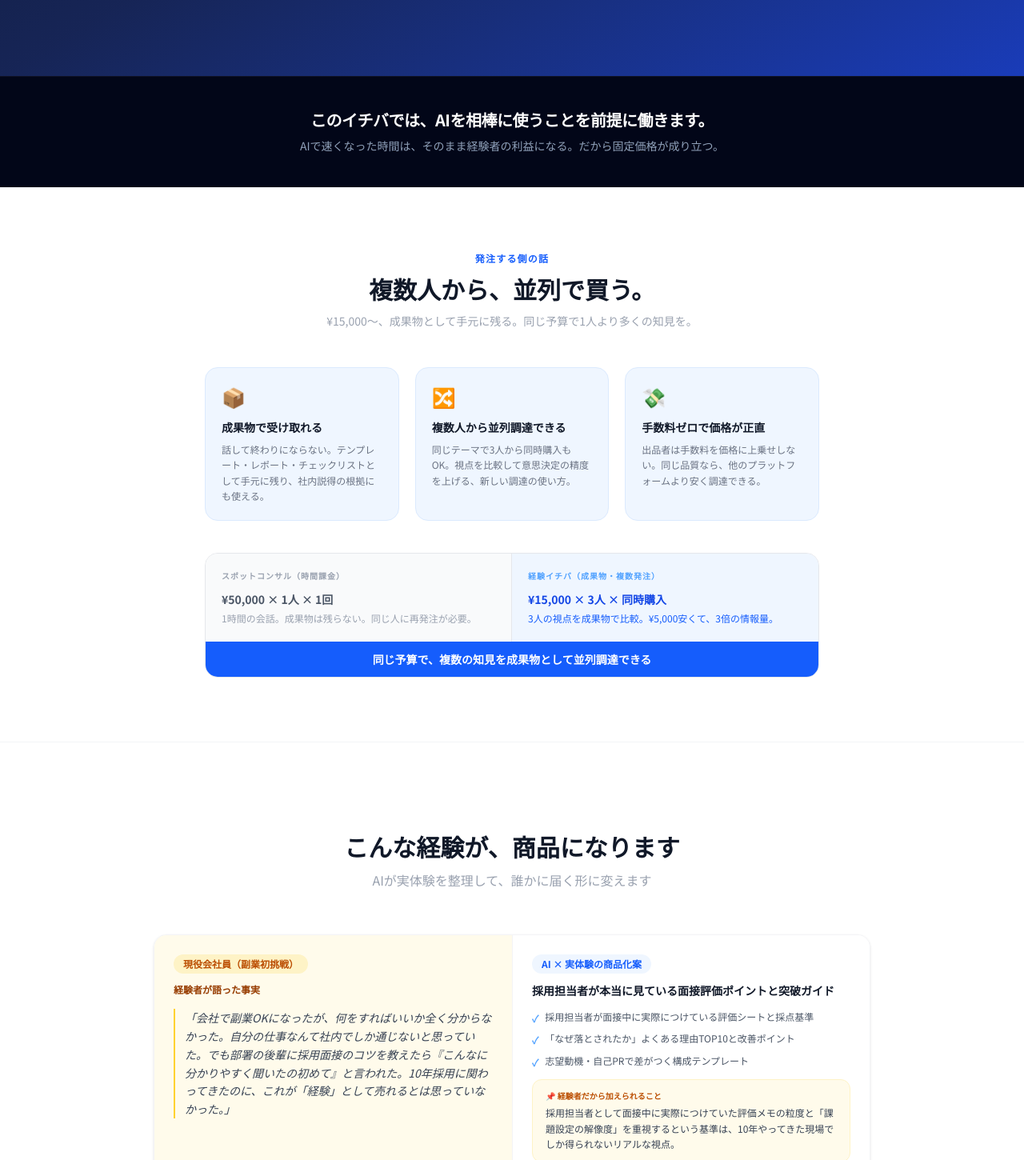
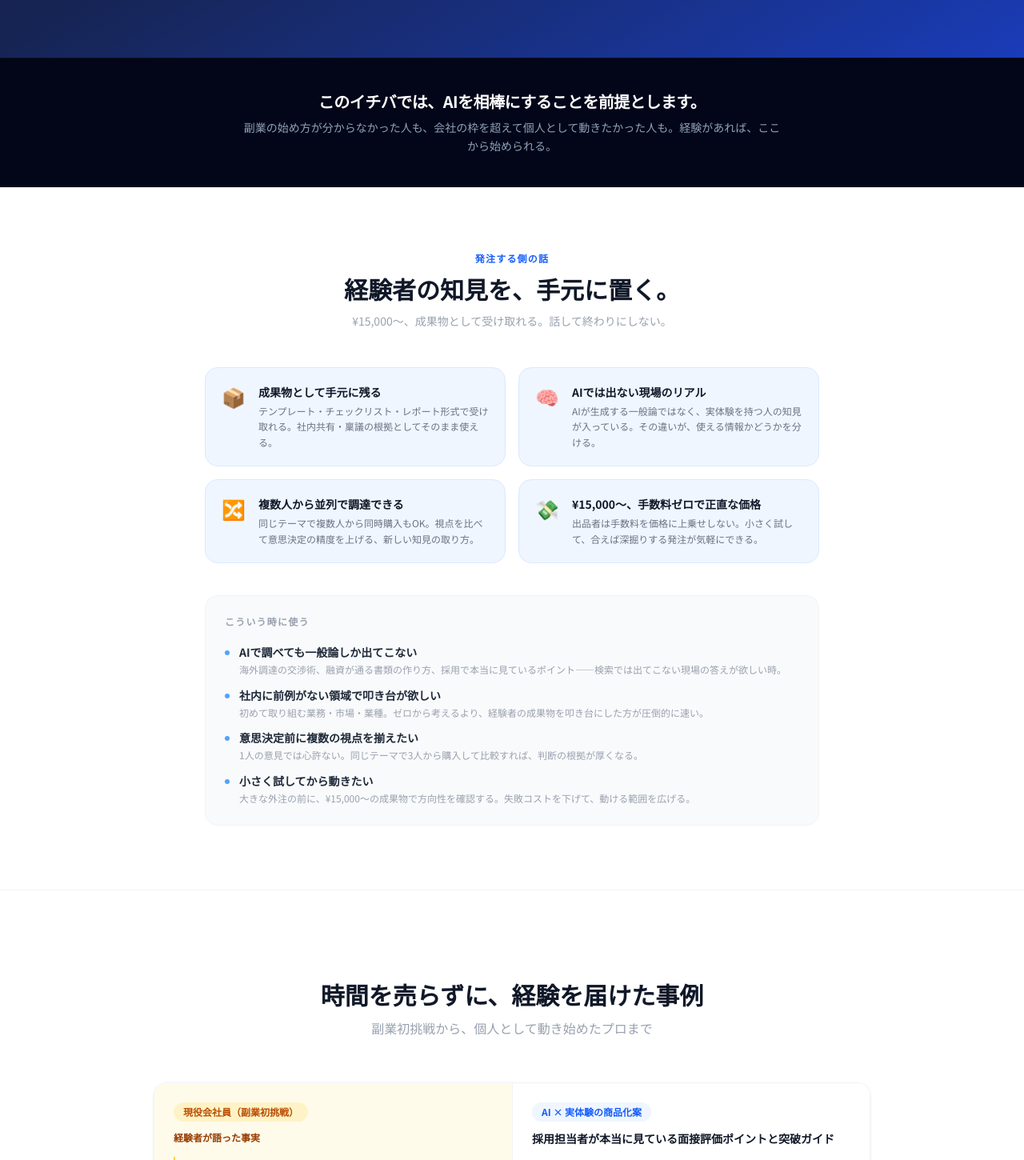
Before and after one commit to westville1030-tech11/skill-tana, a Next.js app: page / in a window 1280 px wide. Shown: the part 740-2190 px from the top of the page at 80% size. Built offline with nearby package versions, Linux system fonts and the light colour scheme; no server answers.

Commit message:
LP全面改訂：時間給卒業・フェーズ1向けケース差し替え

```diff
--- a/app/page.tsx
+++ b/app/page.tsx
@@ -22,7 +22,7 @@ export default function Home() {
                 <span className="text-blue-300">卒業する。</span>
               </h1>
               <p className="text-slate-300 text-sm leading-relaxed mb-8 max-w-sm mx-auto lg:mx-0">
-                ビザスクの1時間制、ランサーズの20%手数料。固定価格の成果物なら、AIを使うほど稼げて、一度作れば何度でも売れる。
+                時間を切り売りするのは、もう古い。固定価格の成果物なら、AIを使うほど稼げて、一度作れば何度でも売れる。
               </p>
 
               <div className="grid sm:grid-cols-2 gap-4 mb-6">
@@ -78,10 +78,10 @@ export default function Home() {
       <section className="bg-slate-950 px-4 py-10 border-t border-white/5">
         <div className="max-w-2xl mx-auto text-center space-y-2">
           <p className="text-white text-lg md:text-xl font-bold leading-snug tracking-tight">
-            このイチバでは、AIを相棒に使うことを前提に働きます。
+            このイチバでは、AIを相棒にすることを前提とします。
           </p>
           <p className="text-slate-400 text-sm leading-relaxed">
-            AIで速くなった時間は、そのまま経験者の利益になる。だから固定価格が成り立つ。
+            副業の始め方が分からなかった人も、会社の枠を超えて個人として動きたかった人も。経験があれば、ここから始められる。
           </p>
         </div>
       </section>
@@ -91,49 +91,58 @@ export default function Home() {
         <div className="max-w-3xl mx-auto">
           <p className="text-xs font-bold text-blue-600 tracking-widest text-center mb-3">発注する側の話</p>
           <h2 className="text-3xl font-bold text-center text-gray-900 mb-3">
-            複数人から、並列で買う。
+            経験者の知見を、手元に置く。
           </h2>
-          <p className="text-center text-gray-400 text-sm mb-12">¥15,000〜、成果物として手元に残る。同じ予算で1人より多くの知見を。</p>
+          <p className="text-center text-gray-400 text-sm mb-12">¥15,000〜、成果物として受け取れる。話して終わりにしない。</p>
 
-          <div className="grid md:grid-cols-3 gap-5 mb-10">
-            <div className="rounded-2xl bg-blue-50 border border-blue-100 p-5">
-              <p className="text-2xl mb-3">📦</p>
-              <p className="font-bold text-gray-900 text-sm mb-2">成果物で受け取れる</p>
-              <p className="text-xs text-gray-500 leading-relaxed">
-                話して終わりにならない。テンプレート・レポート・チェックリストとして手元に残り、社内説得の根拠にも使える。
-              </p>
+          <div className="grid sm:grid-cols-2 gap-4 mb-10">
+            <div className="rounded-2xl bg-blue-50 border border-blue-100 p-5 flex gap-4">
+              <p className="text-2xl flex-shrink-0">📦</p>
+              <div>
+                <p className="font-bold text-gray-900 text-sm mb-1">成果物として手元に残る</p>
+                <p className="text-xs text-gray-500 leading-relaxed">テンプレート・チェックリスト・レポート形式で受け取れる。社内共有・稟議の根拠としてそのまま使える。</p>
+              </div>
             </div>
-            <div className="rounded-2xl bg-blue-50 border border-blue-100 p-5">
-              <p className="text-2xl mb-3">🔀</p>
-              <p className="font-bold text-gray-900 text-sm mb-2">複数人から並列調達できる</p>
-              <p className="text-xs text-gray-500 leading-relaxed">
-                同じテーマで3人から同時購入もOK。視点を比較して意思決定の精度を上げる、新しい調達の使い方。
-              </p>
+            <div className="rounded-2xl bg-blue-50 border border-blue-100 p-5 flex gap-4">
+              <p className="text-2xl flex-shrink-0">🧠</p>
+              <div>
+                <p className="font-bold text-gray-900 text-sm mb-1">AIでは出ない現場のリアル</p>
+                <p className="text-xs text-gray-500 leading-relaxed">AIが生成する一般論ではなく、実体験を持つ人の知見が入っている。その違いが、使える情報かどうかを分ける。</p>
+              </div>
             </div>
-            <div className="rounded-2xl bg-blue-50 border border-blue-100 p-5">
-              <p className="text-2xl mb-3">💸</p>
-              <p className="font-bold text-gray-900 text-sm mb-2">手数料ゼロで価格が正直</p>
-              <p className="text-xs text-gray-500 leading-relaxed">
-                出品者は手数料を価格に上乗せしない。同じ品質なら、他のプラットフォームより安く調達できる。
-              </p>
+            <div className="rounded-2xl bg-blue-50 border border-blue-100 p-5 flex gap-4">
+              <p className="text-2xl flex-shrink-0">🔀</p>
+              <div>
+                <p className="font-bold text-gray-900 text-sm mb-1">複数人から並列で調達できる</p>
+                <p className="text-xs text-gray-500 leading-relaxed">同じテーマで複数人から同時購入もOK。視点を比べて意思決定の精度を上げる、新しい知見の取り方。</p>
+              </div>
+            </div>
+            <div className="rounded-2xl bg-blue-50 border border-blue-100 p-5 flex gap-4">
+              <p className="text-2xl flex-shrink-0">💸</p>
+              <div>
+                <p className="font-bold text-gray-900 text-sm mb-1">¥15,000〜、手数料ゼロで正直な価格</p>
+                <p className="text-xs text-gray-500 leading-relaxed">出品者は手数料を価格に上乗せしない。小さく試して、合えば深掘りする発注が気軽にできる。</p>
+              </div>
             </div>
           </div>
 
-          <div className="rounded-2xl border border-gray-200 overflow-hidden">
-            <div className="grid grid-cols-2">
-              <div className="bg-gray-50 p-5 border-r border-gray-200">
-                <p className="text-[10px] font-bold text-gray-400 tracking-widest mb-3">スポットコンサル（時間課金）</p>
-                <p className="text-sm font-bold text-gray-600 mb-1">¥50,000 × 1人 × 1回</p>
-                <p className="text-xs text-gray-400 leading-relaxed">1時間の会話。成果物は残らない。同じ人に再発注が必要。</p>
-              </div>
-              <div className="bg-blue-50 p-5">
-                <p className="text-[10px] font-bold text-blue-400 tracking-widest mb-3">経験イチバ（成果物・複数発注）</p>
-                <p className="text-sm font-bold text-blue-700 mb-1">¥15,000 × 3人 × 同時購入</p>
-                <p className="text-xs text-blue-600 leading-relaxed">3人の視点を成果物で比較。¥5,000安くて、3倍の情報量。</p>
-              </div>
-            </div>
-            <div className="bg-blue-600 px-6 py-3 text-center">
-              <p className="text-sm text-white font-bold">同じ予算で、複数の知見を成果物として並列調達できる</p>
+          <div className="rounded-2xl border border-gray-100 bg-gray-50 p-6">
+            <p className="text-xs font-bold text-gray-400 tracking-widest mb-5">こういう時に使う</p>
+            <div className="space-y-3">
+              {[
+                { scene: "AIで調べても一般論しか出てこない", detail: "海外調達の交渉術、融資が通る書類の作り方、採用で本当に見ているポイント——検索では出てこない現場の答えが欲しい時。" },
+                { scene: "社内に前例がない領域で叩き台が欲しい", detail: "初めて取り組む業務・市場・業種。ゼロから考えるより、経験者の成果物を叩き台にした方が圧倒的に速い。" },
+                { scene: "意思決定前に複数の視点を揃えたい", detail: "1人の意見では心許ない。同じテーマで3人から購入して比較すれば、判断の根拠が厚くなる。" },
+                { scene: "小さく試してから動きたい", detail: "大きな外注の前に、¥15,000〜の成果物で方向性を確認する。失敗コストを下げて、動ける範囲を広げる。" },
+              ].map((item) => (
+                <div key={item.scene} className="flex gap-3 items-start">
+                  <span className="flex-shrink-0 w-1.5 h-1.5 rounded-full bg-blue-400 mt-2" />
+                  <div>
+                    <p className="text-sm font-bold text-gray-800">{item.scene}</p>
+                    <p className="text-xs text-gray-400 leading-relaxed mt-0.5">{item.detail}</p>
+                  </div>
+                </div>
+              ))}
             </div>
           </div>
         </div>
@@ -142,8 +151,8 @@ export default function Home() {
       {/* 経験→商品化 事例 */}
       <section className="py-28 px-4 bg-white border-t border-gray-100">
         <div className="max-w-4xl mx-auto">
-          <h2 className="text-3xl font-bold text-center text-gray-900 mb-3">こんな経験が、商品になります</h2>
-          <p className="text-center text-gray-400 mb-14">AIが実体験を整理して、誰かに届く形に変えます</p>
+          <h2 className="text-3xl font-bold text-center text-gray-900 mb-3">時間を売らずに、経験を届けた事例</h2>
+          <p className="text-center text-gray-400 mb-14">副業初挑戦から、個人として動き始めたプロまで</p>
 
           <div className="space-y-8">
             {commercializationCases.map((c) => (
@@ -916,28 +925,28 @@ const commercializationCases = [
     experienceValue: "「なぜ断られたか」の本当の理由は事業内容ではなく書類の見せ方にある、という30年分の審査現場で気づいたインサイト。AIには書けない融資担当者側のリアル。",
   },
   {
-    role: "育休中の親（元SNSマーケ担当）",
-    experience: "産前は大手ECのSNSマーケ担当だった。育休中に自社の子ども服ブランドのInstagramを趣味で試したら、3ヶ月でフォロワーが1万人になった。同じ悩みを持つ育休ママたちに発信したのが効いた。",
-    productTitle: "ゼロから1万フォロワーへのInstagram育成ロードマップ（育児・子どもジャンル特化）",
+    role: "フリーランス（Web制作・ブランディング8年）",
+    experience: "クラウドワークスで案件を取り続けていたが、手数料20%と単価競争に疲弊していた。8年かけて体系化した「中小企業がリブランディングで失敗するパターン」を成果物にしたら、同じ情報を価格競争なしで届けられると気づいた。",
+    productTitle: "中小企業のリブランディング失敗パターン10と回避チェックリスト",
     deliverables: [
-      "ジャンル別「バズる投稿テーマ」の選び方と投稿カレンダー",
-      "育児アカウントでエンゲージメントが上がる構成パターン",
-      "フォロワー増加の踊り場を突破するための施策リスト",
+      "8年間の実案件から見えたリブランディング失敗パターン（10事例）",
+      "「デザインより先に決めるべきこと」判断フローチャート",
+      "社内承認を通すためのリブランディング提案書テンプレート",
     ],
-    price: "¥20,000",
-    experienceValue: "自社ブランドで実際にバズった投稿・滑った投稿の両方の実体験から見えた「エンゲージメントが上がる瞬間のパターン」は、一般的なSNS攻略記事には載っていない。",
+    price: "¥25,000",
+    experienceValue: "「ロゴを変えた後に社内から反発が起きる」という失敗パターンは、実際に現場で経験したプロセスの落とし穴。統計やハウツー記事には載っていない。",
   },
   {
-    role: "専業主婦（元経理担当10年）",
-    experience: "子育てで退職して8年経つが、夫の個人事業の経理を全部独学でこなしてきた。確定申告・弥生会計・インボイス対応まで自己流でやっていたら、近所の同業者から教えてほしいと言われるようになった。",
-    productTitle: "個人事業主の確定申告・弥生会計セットアップ完全ガイド（初心者向け）",
+    role: "現役コンサルタント（戦略ファーム10年・副業初挑戦）",
+    experience: "スポットの問い合わせが来るたびに1時間ずつ同じことを話していた。「業界参入の判断軸」「PMIで失敗しないチェックポイント」など、自分が何百時間も考えてきたことを成果物にまとめたら、時間を使わずに届けられると気づいた。",
+    productTitle: "業界参入判断フレームワーク（戦略ファーム出身者が実際に使う評価軸）",
     deliverables: [
-      "開業から確定申告まで時系列でやることリスト",
-      "インボイス登録の要否判断フローと登録手順",
-      "弥生会計の初期設定から月次入力までの操作手順書",
+      "新規事業参入時にファームが使うスクリーニング基準と評価軸",
+      "「参入すべきでない」判断を下した実案件の要素分解",
+      "クライアントへの最初のヒアリングで使う15の質問リスト",
     ],
-    price: "¥15,000",
-    experienceValue: "夫の事業で実際に「ここで詰まった」経験があるからこそ書ける、弥生会計の初期設定でほぼ全員がはまるポイントと回避策。マニュアルには書いていない現場の感覚。",
+    price: "¥45,000",
+    experienceValue: "「参入判断の肝は市場規模より競合の撤退障壁」という気づきは、十数件の参入調査を経て見えてきたパターン認識。AIが生成するフレームワークとは根拠が違う。",
   },
   {
     role: "海外在住・越境人材（シンガポール10年）",
@@ -964,15 +973,15 @@ const commercializationCases = [
     experienceValue: "交渉の場で「実際に使えた言い回し」と相手の反応パターンは15年分の実録。金型費を無償化した時の相手の出方や、こちらが折れた瞬間の空気感は、テンプレートに魂を入れる部分。",
   },
   {
-    role: "元教育者（高校理科教員20年）",
-    experience: "20年間高校で理科を教えた。最後の5年で気づいたのは、苦手な生徒に共通するのは『手順を覚えようとして失敗の原因を考えない』こと。原因思考を教えたら担当クラスの偏差値が平均8上がった。",
-    productTitle: "理科・数学が苦手な中高生の原因思考力を育てる授業設計テンプレート",
+    role: "IT企業プロダクトマネージャー（現役・副業初挑戦）",
+    experience: "「副業したいけど何をすればいいか分からない」という状態が3年続いた。社内では当たり前に使っていたロードマップ設計やユーザーインタビューの手法が、外では高く評価されると気づいたのは同僚の一言がきっかけだった。",
+    productTitle: "スタートアップ向けプロダクトロードマップ設計テンプレート（PM10年の実務版）",
     deliverables: [
-      "「なぜ間違えたか」を生徒自身が言語化できるワークシート",
-      "原因思考を習慣化する授業導入5分ルーティン",
-      "保護者向け「家庭でできる思考習慣サポート」説明資料",
+      "四半期ロードマップの優先順位づけに使う評価マトリクス",
+      "ユーザーインタビューで本当のニーズを引き出す質問設計書",
+      "経営陣への提案に使ったロードマップ説明資料の実例（個人情報除去済み）",
     ],
-    price: "¥25,000",
-    experienceValue: "担当クラスで平均偏差値が8上がった授業実践の記録と、「原因思考を教えた瞬間に生徒の目が変わった」具体的な場面の描写。再現性の根拠になる経験者だけが持つデータ。",
+    price: "¥30,000",
+    experienceValue: "「機能要望の多さと優先度は反比例することが多い」という逆説は、数百件のインタビューを経て体得したもの。テンプレートに込めた判断基準の背景は、AIには書けない。",
   },
 ];
```
